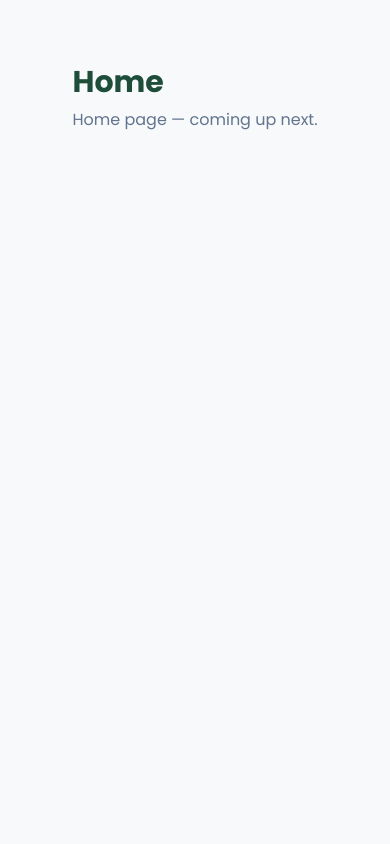
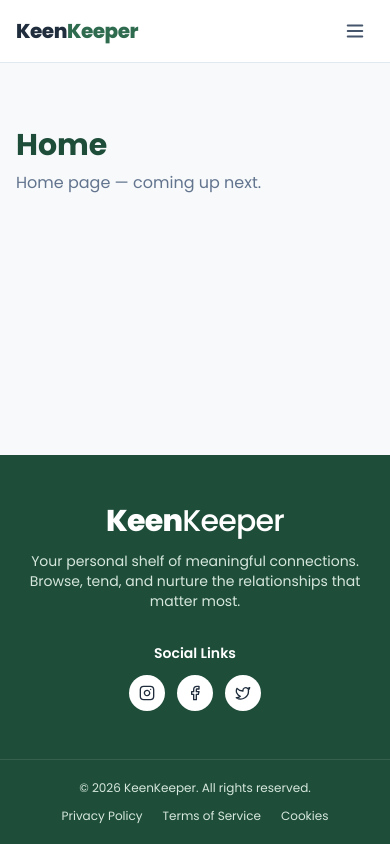
Before and after one commit to ibtee12/Task-7, a React (Vite) app: page / in a window 390 px wide. Built offline with nearby package versions, Linux system fonts and the light colour scheme.

Commit message:
add responsive navbar and footer

```diff
--- a/package.json
+++ b/package.json
@@ -10,7 +10,7 @@
     "preview": "vite preview"
   },
   "dependencies": {
-    "lucide-react": "^1.21.0",
+    "lucide-react": "^0.469.0",
     "react": "^19.2.7",
     "react-dom": "^19.2.7",
     "react-hot-toast": "^2.6.0",
--- a/src/App.jsx
+++ b/src/App.jsx
@@ -1,4 +1,5 @@
 import { Routes, Route } from "react-router-dom";
+import Layout from "./components/layout/Layout.jsx";
 import Home from "./pages/Home.jsx";
 import FriendDetail from "./pages/FriendDetail.jsx";
 import Timeline from "./pages/Timeline.jsx";
@@ -7,6 +8,7 @@ import NotFound from "./pages/NotFound.jsx";
 
 function App() {
   return (
+    <Layout>
       <Routes>
         <Route path="/" element={<Home />} />
         <Route path="/friend/:id" element={<FriendDetail />} />
@@ -14,6 +16,7 @@ function App() {
         <Route path="/stats" element={<Stats />} />
         <Route path="*" element={<NotFound />} />
       </Routes>
+    </Layout>
   );
 }
 
--- /dev/null
+++ b/src/components/layout/Footer.jsx
@@ -0,0 +1,57 @@
+import { Instagram, Facebook, Twitter } from "lucide-react";
+
+const socials = [
+  { label: "Instagram", icon: Instagram, href: "https://instagram.com" },
+  { label: "Facebook", icon: Facebook, href: "https://facebook.com" },
+  { label: "Twitter / X", icon: Twitter, href: "https://twitter.com" },
+];
+
+const legalLinks = ["Privacy Policy", "Terms of Service", "Cookies"];
+
+export default function Footer() {
+  return (
+    <footer className="mt-auto bg-brand-700 text-white">
+      <div className="mx-auto max-w-6xl px-4 py-12 text-center">
+        <p className="text-3xl font-extrabold tracking-tight sm:text-4xl">
+          <span>Keen</span>
+          <span className="font-medium">Keeper</span>
+        </p>
+        <p className="mx-auto mt-3 max-w-xl text-sm text-brand-100">
+          Your personal shelf of meaningful connections. Browse, tend, and
+          nurture the relationships that matter most.
+        </p>
+
+        <p className="mt-8 text-sm font-semibold">Social Links</p>
+        <div className="mt-3 flex items-center justify-center gap-3">
+          {socials.map(({ label, icon: Icon, href }) => (
+            <a
+              key={label}
+              href={href}
+              target="_blank"
+              rel="noreferrer"
+              aria-label={label}
+              className="flex h-9 w-9 items-center justify-center rounded-full bg-white text-ink transition-transform hover:scale-110"
+            >
+              <Icon size={16} />
+            </a>
+          ))}
+        </div>
+      </div>
+
+      <div className="border-t border-white/10">
+        <div className="mx-auto flex max-w-6xl flex-col items-center gap-3 px-4 py-5 text-xs text-brand-100 sm:flex-row sm:justify-between">
+          <p>© 2026 KeenKeeper. All rights reserved.</p>
+          <ul className="flex items-center gap-5">
+            {legalLinks.map((link) => (
+              <li key={link}>
+                <a href="#" className="transition-colors hover:text-white">
+                  {link}
+                </a>
+              </li>
+            ))}
+          </ul>
+        </div>
+      </div>
+    </footer>
+  );
+}
--- /dev/null
+++ b/src/components/layout/Layout.jsx
@@ -0,0 +1,12 @@
+import Navbar from "./Navbar.jsx";
+import Footer from "./Footer.jsx";
+
+export default function Layout({ children }) {
+  return (
+    <div className="flex min-h-screen flex-col">
+      <Navbar />
+      <div className="flex-1">{children}</div>
+      <Footer />
+    </div>
+  );
+}
--- /dev/null
+++ b/src/components/layout/Logo.jsx
@@ -0,0 +1,14 @@
+import { Link } from "react-router-dom";
+
+export default function Logo({ className = "" }) {
+  return (
+    <Link
+      to="/"
+      className={`inline-flex items-center text-xl font-extrabold tracking-tight ${className}`}
+      aria-label="KeenKeeper home"
+    >
+      <span className="text-ink">Keen</span>
+      <span className="text-brand-500">Keeper</span>
+    </Link>
+  );
+}
--- /dev/null
+++ b/src/components/layout/Navbar.jsx
@@ -0,0 +1,71 @@
+import { useState } from "react";
+import { NavLink } from "react-router-dom";
+import { Home, Clock, LineChart, Menu, X } from "lucide-react";
+import Logo from "./Logo.jsx";
+
+const links = [
+  { to: "/", label: "Home", icon: Home, end: true },
+  { to: "/timeline", label: "Timeline", icon: Clock, end: false },
+  { to: "/stats", label: "Stats", icon: LineChart, end: false },
+];
+
+function linkClasses({ isActive }) {
+  const base =
+    "flex items-center gap-2 rounded-lg px-3 py-2 text-sm font-medium transition-colors";
+  return isActive
+    ? `${base} bg-brand-700 text-white shadow-sm`
+    : `${base} text-slate-600 hover:bg-brand-50 hover:text-brand-700`;
+}
+
+export default function Navbar() {
+  const [open, setOpen] = useState(false);
+
+  return (
+    <header className="sticky top-0 z-40 border-b border-slate-200 bg-white/95 backdrop-blur">
+      <nav className="mx-auto flex max-w-6xl items-center justify-between px-4 py-3 sm:py-4">
+        <Logo />
+
+        {/* Desktop links */}
+        <div className="hidden items-center gap-1 sm:flex">
+          {links.map(({ to, label, icon: Icon, end }) => (
+            <NavLink key={to} to={to} end={end} className={linkClasses}>
+              <Icon size={16} strokeWidth={2} />
+              {label}
+            </NavLink>
+          ))}
+        </div>
+
+        {/* Mobile toggle */}
+        <button
+          type="button"
+          onClick={() => setOpen((v) => !v)}
+          className="rounded-lg p-2 text-slate-600 hover:bg-brand-50 hover:text-brand-700 sm:hidden"
+          aria-label={open ? "Close menu" : "Open menu"}
+          aria-expanded={open}
+        >
+          {open ? <X size={22} /> : <Menu size={22} />}
+        </button>
+      </nav>
+
+      {/* Mobile menu */}
+      {open && (
+        <div className="border-t border-slate-200 bg-white px-4 pb-4 sm:hidden">
+          <div className="flex flex-col gap-1 pt-2">
+            {links.map(({ to, label, icon: Icon, end }) => (
+              <NavLink
+                key={to}
+                to={to}
+                end={end}
+                onClick={() => setOpen(false)}
+                className={linkClasses}
+              >
+                <Icon size={16} strokeWidth={2} />
+                {label}
+              </NavLink>
+            ))}
+          </div>
+        </div>
+      )}
+    </header>
+  );
+}
```
Also changed, not shown: 1 other file (tests, documents, lock files or other folders). Lines whose indentation alone changed are shown as unchanged.
